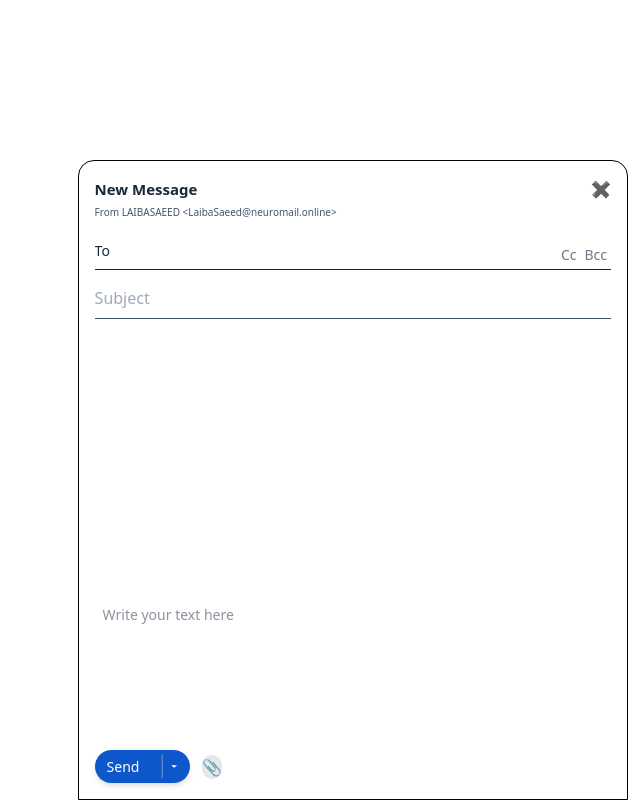
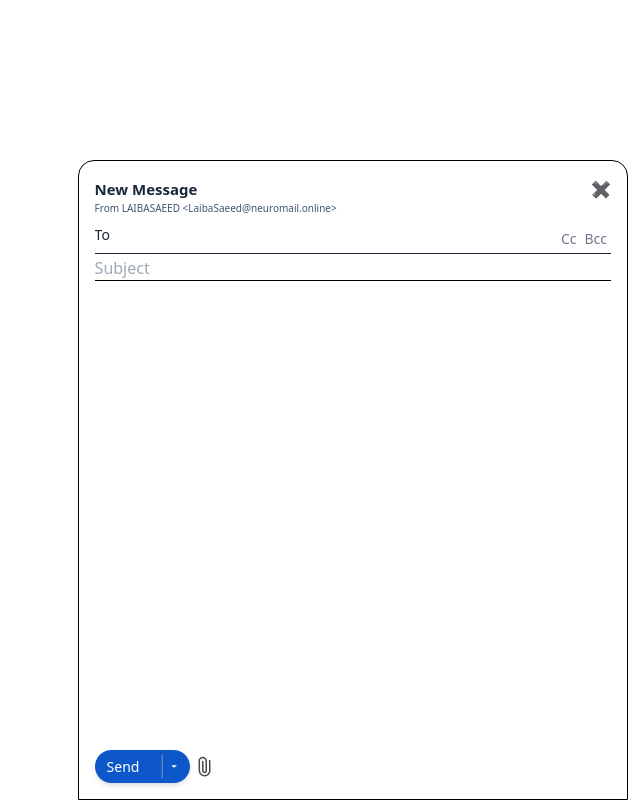
Before and after one commit to Laiba60/Neuromail, a React (Vite) app: page / in a window 1280 px wide. Shown: the whole page, without its empty margins (640-1280 px from the left). Built offline with nearby package versions, Linux system fonts and the light colour scheme.

Commit message:
add toast messge set body space set loader

```diff
--- a/package.json
+++ b/package.json
@@ -16,6 +16,7 @@
     "react-dom": "^19.1.0",
     "react-quill": "^2.0.0",
     "react-router-dom": "^7.6.2",
+    "react-toastify": "^11.0.5",
     "tailwindcss": "^4.1.10"
   },
   "devDependencies": {
--- a/src/App.jsx
+++ b/src/App.jsx
@@ -1,15 +1,20 @@
 import React from "react";
 import { BrowserRouter as Router, Route, Routes } from "react-router-dom";
+import { ToastContainer } from "react-toastify";
+import "react-toastify/dist/ReactToastify.css";
+
 import SentEmail from "./Components/SentEmail";
 
 const App = () => {
   return (
     <Router>
-      <div className="">
+      <div>
         <Routes>
           <Route path="/" element={<SentEmail />} />
+        </Routes>
 
-        </Routes>
+        {/* Toast container must be added here */}
+        <ToastContainer position="top-right" autoClose={3000} />
       </div>
     </Router>
   );
--- a/src/Components/SentEmail.jsx
+++ b/src/Components/SentEmail.jsx
@@ -1,5 +1,6 @@
 import React, { useState, useRef } from "react";
 import { sendEmail } from "../Api/EmailApi";
+import { toast } from "react-toastify";
 const SentEmail = () => {
   const [subject, setSubject] = useState("");
   const [to, setTo] = useState("");
@@ -68,31 +69,30 @@ const SentEmail = () => {
     try {
       const response = await sendEmail({ token, mailboxId, emailData });
       console.log("Email sent successfully:", response);
+
+      toast.success("Email sent successfully ");
+
     } catch (error) {
       console.error("Failed to send email:", error);
+
+      toast.error(`Error: ${error.message || "Something went wrong"}`);
     }
   };
 
   return (
     <div className="absolute bottom-0 right-3 w-[43vw] hidden md:flex flex-col border border-black justify-between h-[80vh] text-[#192839] rounded-tl-2xl font-sans p-4 rounded-tr-2xl shadow-highRaised bg-white">
       <div className="relative flex-1 flex flex-col overflow-auto">
-        {loading && (
-          <div className="absolute inset-0 bg-white bg-opacity-60 flex items-center justify-center z-20">
-            <div className="w-12 h-12 border-4 border-blue-500 border-t-transparent rounded-full animate-spin"></div>
-          </div>
-        )}
-
-        <div className="flex justify-between items-center">
+        <div className="flex justify-between items-center ">
           <h3 className="font-[600] text-[15px]">New Message</h3>
           <button className="text-gray-500 hover:text-gray-700">✖</button>
         </div>
 
-        <p className="text-[10px] text-[#40566D] mt-1">
+        <p className="text-[10px] text-[#40566D] ">
           From LAIBASAEED &lt;LaibaSaeed@neuromail.online&gt;
         </p>
 
-        <div className="relative border-b">
-          <div className="flex items-center text-[14px] gap-2 py-2 mt-3">
+        <div className="relative border-b ">
+          <div className="flex items-center text-[14px] gap-2 py-2">
             <p className="font-[500] text-[14px] flex-nowrap">To</p>
             <input
               name="to"
@@ -170,23 +170,38 @@ const SentEmail = () => {
           type="text"
           name="subject"
           placeholder="Subject"
-          className="w-full border-b text-[16px] py-2 text-[#40566D] outline-none mt-2"
+          className="w-full border-b text-[16px] border-black text-[#40566D] outline-none mt-[2px]"
           value={subject}
           onChange={(e) => setSubject(e.target.value)}
         />
       </div>
-      <textarea
-        placeholder="Write your text here"
-        className="w-full mt-2 text-[14px] p-2  outline-none h-[150px] resize-none"
-        value={body}
-        onChange={(e) => setBody(e.target.value)}
-      />
+
+
+
+      <div className="relative flex-2">
+  <textarea
+    placeholder=""
+    className="w-full text-[14px] outline-none resize-none max-h-[200px] min-h-[120px] overflow-auto"
+    value={body}
+    onChange={(e) => setBody(e.target.value)}
+  />
+
+        {loading && (
+          <div className="absolute inset-0 bg-white bg-opacity-60 flex items-center justify-center z-10">
+            <div className="w-8 h-8 border-4 border-blue-500 border-t-transparent rounded-full animate-spin"></div>
+          </div>
+        )}
+      </div>
+
       {attachments.length > 0 && (
-        <div className="mt-2 mb-2 text-sm text-gray-700 border-t pt-2">
-          <p className="font-semibold mb-1">Attachments:</p>
-          <ul className="list-disc ml-5 space-y-1">
+        <div className="mt-2 mb-2 text-sm text-blue-700 ">
+
+          <ul className="list-disc ml-5 space-y-3 mt-[4px]">
             {attachments.map((file, index) => (
-              <li key={index} className="flex items-center justify-between">
+              <li
+                key={index}
+                className="flex items-center justify-between border border-gray-300 bg-gray-300"
+              >
                 <span>{file.name}</span>
                 <button
                   onClick={() => removeAttachment(index)}
@@ -235,13 +250,24 @@ const SentEmail = () => {
               style={{ display: "none" }}
             />
             <div style={{ position: "relative", display: "inline-block" }}>
-              <button
+              <span
+                class="btn-small-circle"
                 onClick={() => fileInputRef.current.click()}
-                className="ml-2 rounded-full bg-gray-200 hover:bg-gray-300"
-                title="Add Attachment"
               >
-                📎
-              </button>
+                <svg
+                  width="9"
+                  height="14"
+                  viewBox="0 0 9 14"
+                  fill="none"
+                  xmlns="http://www.w3.org/2000/svg"
+                  class="w-[21px] h-[21px]"
+                >
+                  <path
+                    d="M7.94317 2.66995L8.02903 9.80602C8.03955 10.6802 7.68359 11.5226 7.03945 12.1478C6.39531 12.7731 5.51577 13.1299 4.5943 13.1399C3.67284 13.1499 2.78493 12.8122 2.12592 12.2011C1.46691 11.59 1.09077 10.7555 1.08025 9.88128L1.00018 3.22664C0.992614 2.64332 1.22961 2.08103 1.65902 1.66349C2.08844 1.24595 2.6751 1.00734 3.28995 1.00017C3.9048 0.992993 4.49746 1.21784 4.93757 1.62524C5.37768 2.03264 5.62918 2.58922 5.63674 3.17254L5.70872 9.83503C5.71223 10.1264 5.59358 10.4072 5.37886 10.6156C5.16415 10.824 4.87097 10.943 4.56381 10.9463C4.25666 10.9497 3.96069 10.8371 3.74102 10.6334C3.52135 10.4297 3.39597 10.1515 3.39246 9.86012L3.31728 3.27144"
+                    stroke="#4A4A4A"
+                  ></path>
+                </svg>
+              </span>
             </div>
           </div>
           <div></div>
```
Also changed, not shown: 1 other file (tests, documents, lock files or other folders).
